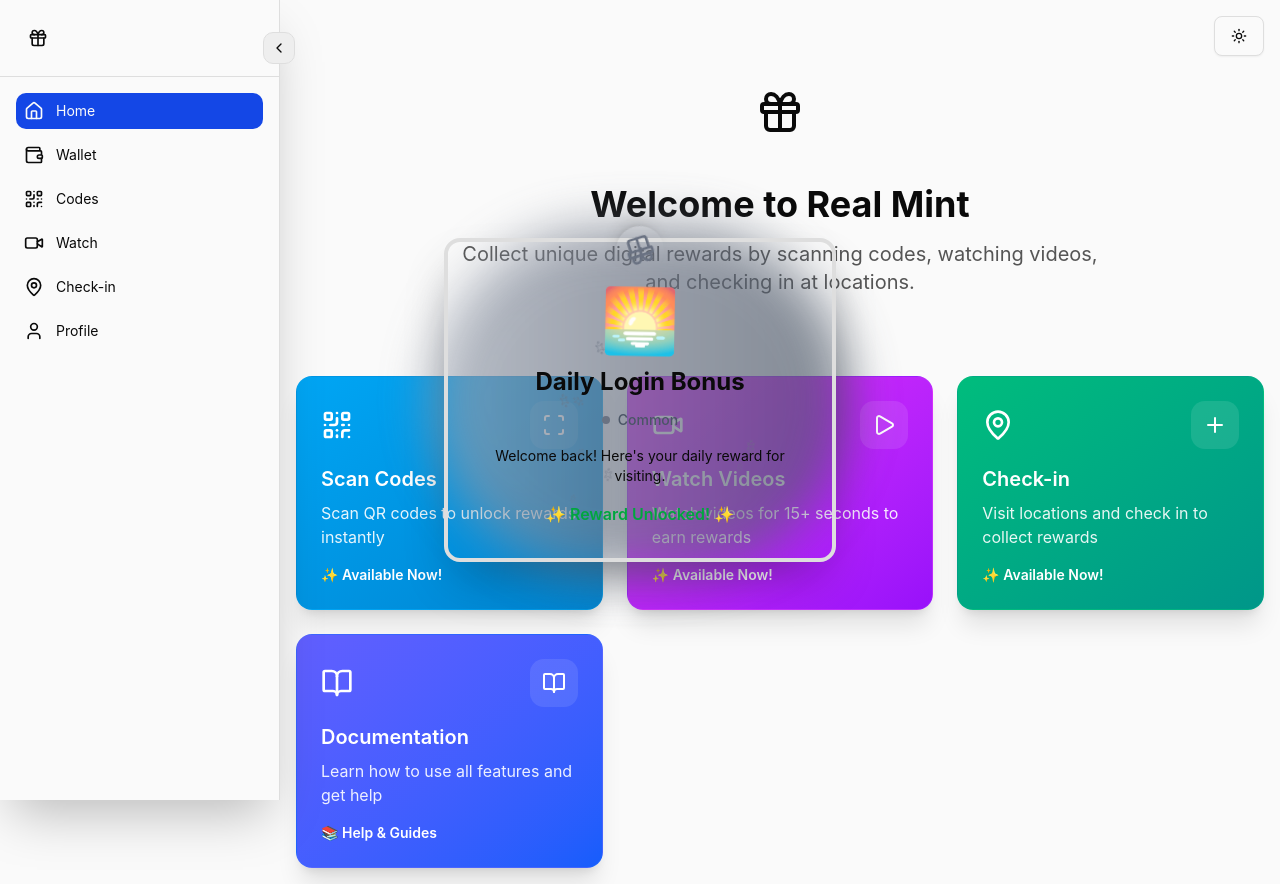
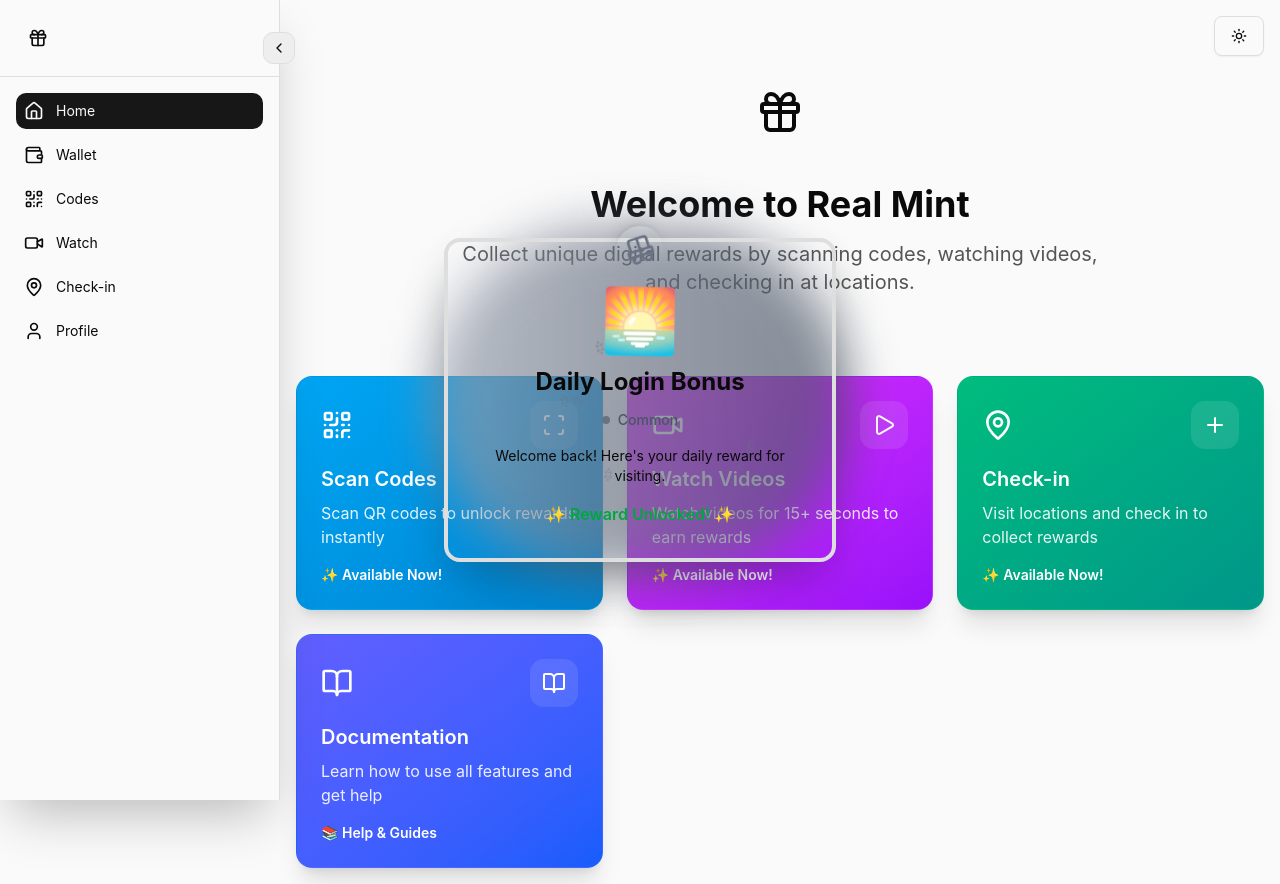
Before and after one commit to sid0000007/RewardSystem, a Next.js app: page /dashboard in a window 1280 px wide. Built offline with nearby package versions, Linux system fonts and the light colour scheme.

Commit message:
UI fixes

```diff
--- a/app/globals.css
+++ b/app/globals.css
@@ -140,7 +140,7 @@
   --card-foreground: oklch(0.145 0 0);
   --popover: oklch(0.985 0 0);
   --popover-foreground: oklch(0.145 0 0);
-  --primary: oklch(0.488 0.243 264.376);
+  /* --primary: oklch(0.488 0.243 264.376); */
   --primary-foreground: oklch(0.985 0 0);
   --secondary: oklch(0.95 0 0);
   --secondary-foreground: oklch(0.145 0 0);
```
